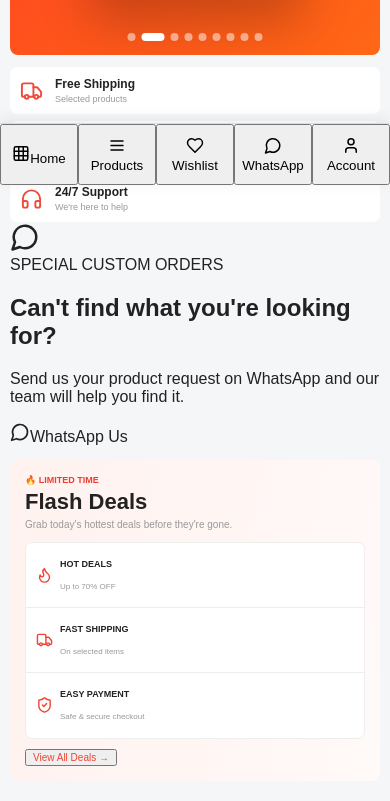
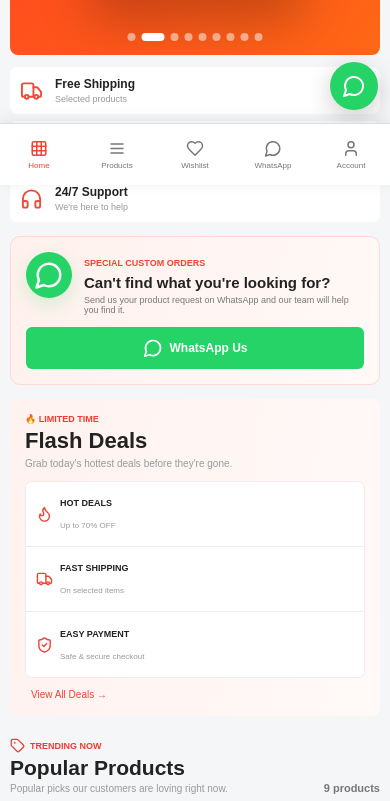
Before and after one commit to aapkcollection/zishibuys, a Next.js app: page / in a window 390 px wide. Shown: the part 659-1460 px from the top of the page. Built offline with nearby package versions, Linux system fonts and the light colour scheme.

Commit message:
Update globals.css

```diff
--- a/app/globals.css
+++ b/app/globals.css
@@ -1370,3 +1370,337 @@ a {
   }
 
 }
+/* =========================
+   FINAL FRONTEND ADDITIONS
+========================= */
+
+button {
+  cursor: pointer;
+}
+
+.all-category,
+.nav-links button,
+.flash-link,
+.view-deals,
+.view-products {
+  border: 0;
+  background: transparent;
+  font-family: inherit;
+}
+
+.all-category {
+  cursor: pointer;
+}
+
+/* NAV BUTTONS */
+
+.nav-links button {
+  color: #444;
+  font-size: 12px;
+  padding: 0;
+}
+
+.nav-links button:hover {
+  color: #f23a2d;
+}
+
+/* SIDEBAR */
+
+.sidebar-all > span {
+  display: flex;
+  align-items: center;
+  gap: 7px;
+}
+
+.sidebar-all.selected {
+  color: #ff3c2d;
+  background: #fff3f1;
+}
+
+/* CUSTOM ORDERS */
+
+.custom-orders {
+  margin-top: 14px;
+  padding: 20px 24px;
+  border-radius: 10px;
+  background: linear-gradient(110deg, #fff1ed, #fff9f7);
+  border: 1px solid #ffd9d2;
+  display: flex;
+  align-items: center;
+  gap: 16px;
+}
+
+.custom-orders-icon {
+  width: 58px;
+  height: 58px;
+  flex: 0 0 58px;
+  border-radius: 50%;
+  background: #25d366;
+  color: white;
+  display: flex;
+  align-items: center;
+  justify-content: center;
+  box-shadow: 0 7px 20px rgba(37, 211, 102, .2);
+}
+
+.custom-orders-content {
+  flex: 1;
+}
+
+.custom-orders-content > span {
+  color: #f04436;
+  font-size: 9px;
+  font-weight: 900;
+}
+
+.custom-orders-content h2 {
+  margin: 4px 0;
+  font-size: 19px;
+}
+
+.custom-orders-content p {
+  margin: 0;
+  color: #777;
+  font-size: 10px;
+}
+
+.whatsapp-order-button {
+  min-height: 43px;
+  padding: 0 18px;
+  border-radius: 6px;
+  background: #25d366;
+  color: white;
+  display: inline-flex;
+  align-items: center;
+  gap: 7px;
+  font-size: 12px;
+  font-weight: 900;
+  white-space: nowrap;
+  transition: .2s;
+}
+
+.whatsapp-order-button:hover {
+  background: #1ebe5d;
+  transform: translateY(-2px);
+}
+
+/* PRODUCT DESCRIPTION */
+
+.product-description {
+  color: #777;
+  font-size: 9px;
+  line-height: 1.45;
+  margin: 5px 0 0;
+  height: 27px;
+  overflow: hidden;
+}
+
+/* VIDEO BUTTON */
+
+.watch-video-button {
+  width: 100%;
+  min-height: 32px;
+  margin-bottom: 7px;
+  border: 1px solid #eee;
+  border-radius: 5px;
+  display: flex;
+  justify-content: center;
+  align-items: center;
+  gap: 5px;
+  color: #555;
+  font-size: 9px;
+  font-weight: 800;
+  background: #fafafa;
+}
+
+.watch-video-button:hover {
+  border-color: #ff4a38;
+  color: #f04436;
+}
+
+/* HERO VIDEO BADGE */
+
+.video-badge {
+  position: absolute;
+  bottom: 15%;
+  left: 4%;
+  background: rgba(0, 0, 0, .72);
+  color: white;
+  padding: 7px 10px;
+  border-radius: 5px;
+  display: flex;
+  align-items: center;
+  gap: 5px;
+  font-size: 9px;
+  font-weight: 800;
+  z-index: 5;
+}
+
+/* NO PRODUCTS */
+
+.no-products {
+  min-height: 220px;
+  border-radius: 8px;
+  background: white;
+  border: 1px solid #eee;
+  display: flex;
+  flex-direction: column;
+  align-items: center;
+  justify-content: center;
+  text-align: center;
+  color: #888;
+}
+
+.no-products svg {
+  color: #f04436;
+}
+
+.no-products h3 {
+  color: #333;
+  margin: 8px 0 3px;
+}
+
+.no-products p {
+  font-size: 11px;
+  margin: 0 0 12px;
+}
+
+.no-products button {
+  border: 0;
+  border-radius: 5px;
+  background: #ff4030;
+  color: white;
+  padding: 9px 14px;
+  font-size: 10px;
+  font-weight: 800;
+}
+
+/* AFFILIATE NOTICE */
+
+.affiliate-notice {
+  margin-top: 22px;
+  padding: 14px 17px;
+  border-radius: 7px;
+  background: #fff;
+  border: 1px solid #eee;
+}
+
+.affiliate-notice strong {
+  font-size: 10px;
+}
+
+.affiliate-notice p {
+  color: #888;
+  font-size: 9px;
+  line-height: 1.5;
+  margin: 4px 0 0;
+}
+
+/* FLOATING WHATSAPP */
+
+.whatsapp-floating {
+  position: fixed;
+  right: 20px;
+  bottom: 25px;
+  z-index: 999;
+  min-height: 48px;
+  padding: 0 15px;
+  border-radius: 28px;
+  background: #25d366;
+  color: white;
+  display: flex;
+  align-items: center;
+  gap: 7px;
+  box-shadow: 0 7px 25px rgba(0, 0, 0, .2);
+  font-size: 11px;
+  font-weight: 900;
+  transition: .2s;
+}
+
+.whatsapp-floating:hover {
+  background: #1ebe5d;
+  transform: translateY(-3px);
+}
+
+/* BETTER IMAGE PERFORMANCE */
+
+.product-image-wrapper img,
+.slider-product-image {
+  backface-visibility: hidden;
+}
+
+/* MOBILE */
+
+@media (max-width: 700px) {
+
+  .custom-orders {
+    padding: 15px;
+    align-items: flex-start;
+    flex-wrap: wrap;
+    gap: 12px;
+  }
+
+  .custom-orders-icon {
+    width: 46px;
+    height: 46px;
+    flex-basis: 46px;
+  }
+
+  .custom-orders-content {
+    width: calc(100% - 60px);
+  }
+
+  .custom-orders-content h2 {
+    font-size: 15px;
+  }
+
+  .custom-orders-content p {
+    font-size: 9px;
+  }
+
+  .whatsapp-order-button {
+    width: 100%;
+    justify-content: center;
+    min-height: 42px;
+  }
+
+  .product-description {
+    font-size: 8px;
+  }
+
+  .whatsapp-floating {
+    right: 12px;
+    bottom: 75px;
+    min-width: 48px;
+    width: 48px;
+    height: 48px;
+    padding: 0;
+    justify-content: center;
+    border-radius: 50%;
+  }
+
+  .whatsapp-floating span {
+    display: none;
+  }
+
+  .mobile-bottom-nav > button {
+    border: 0;
+    background: transparent;
+    font-family: inherit;
+    display: flex;
+    flex-direction: column;
+    align-items: center;
+    justify-content: center;
+    gap: 3px;
+    color: #777;
+    font-size: 8px;
+  }
+
+  .mobile-bottom-nav > button.active {
+    color: #f04436;
+  }
+
+  .mobile-bottom-nav svg {
+    width: 18px;
+  }
+}
```
